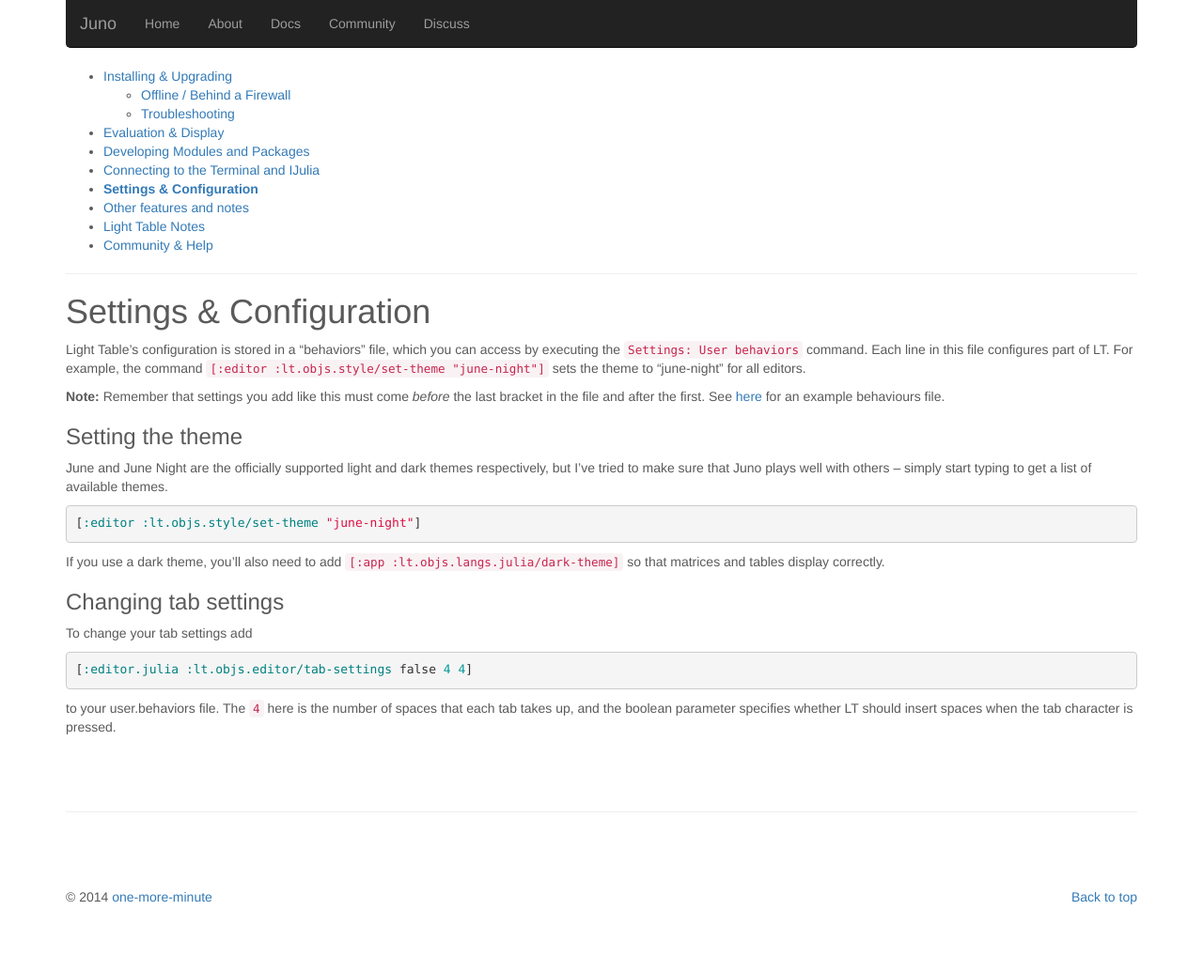
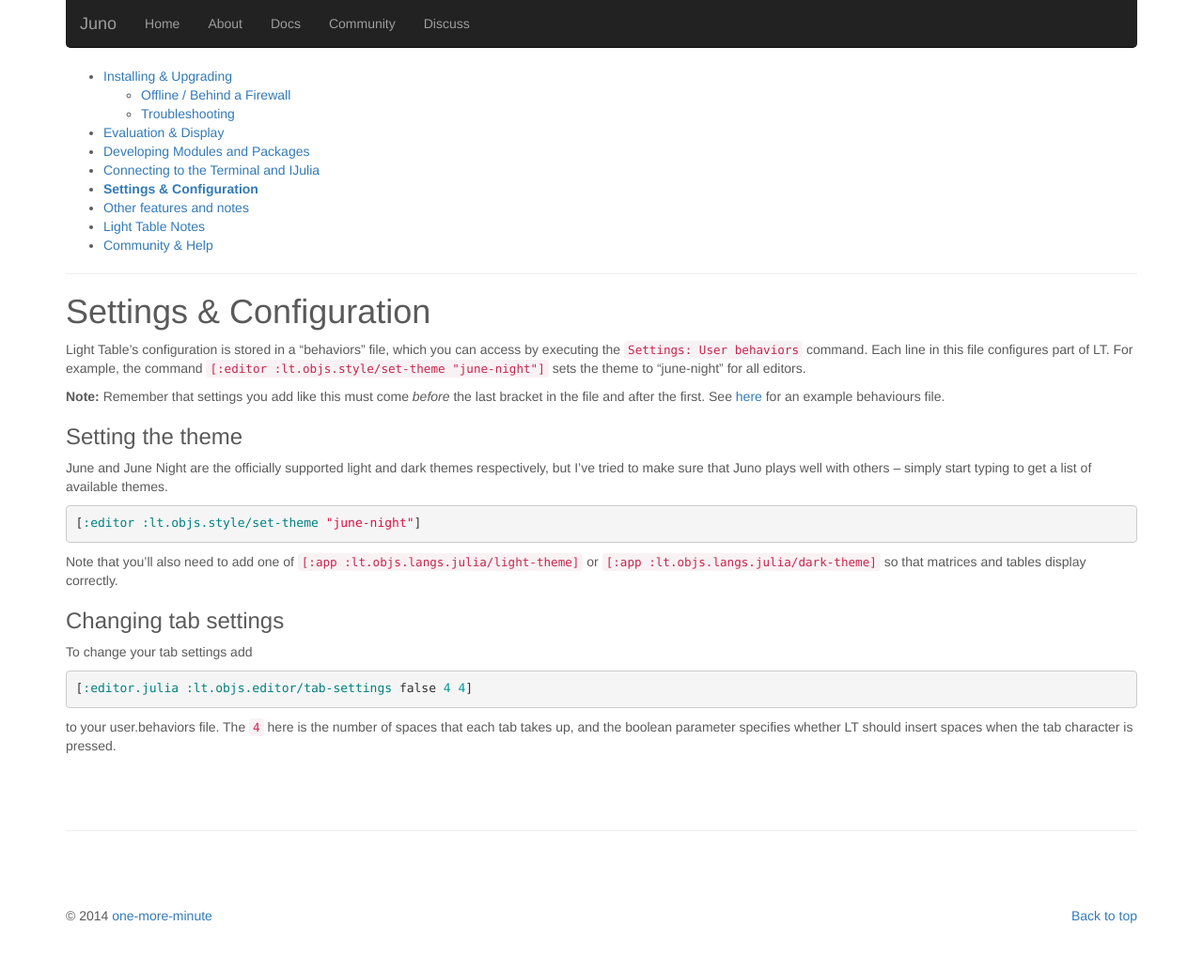
Before and after one commit to JunoLab/junolab.github.io, a Jekyll site: the page built from docs/settings.md, in a window 1280 px wide. Shown: the whole page at 94% size. Built offline with Jekyll 4.4.1, drawn with Linux system fonts in a browser that asks for light colours; nearby versions of some CDN libraries.

Commit message:
tweak theme instructions

```diff
--- a/docs/settings.md
+++ b/docs/settings.md
@@ -14,7 +14,8 @@
 [:editor :lt.objs.style/set-theme "june-night"]
 {% endhighlight %}
 
-If you use a dark theme, you'll also need to add `[:app :lt.objs.langs.julia/dark-theme]` so that matrices and tables display correctly.
+Note that you'll also need to add one of `[:app :lt.objs.langs.julia/light-theme]`
+or `[:app :lt.objs.langs.julia/dark-theme]` so that matrices and tables display correctly.
 
 ### Changing tab settings
 
```
